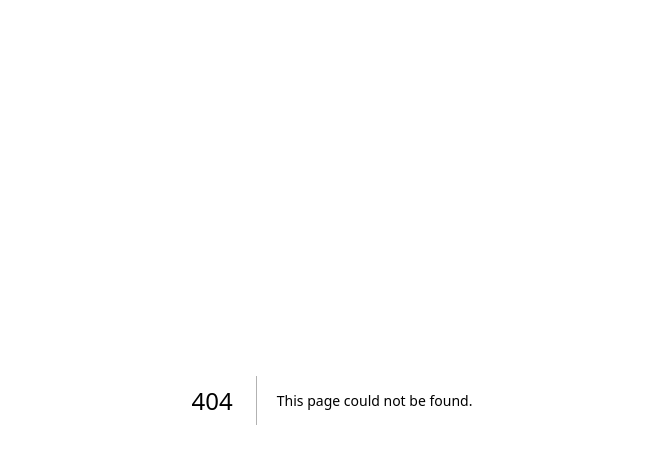
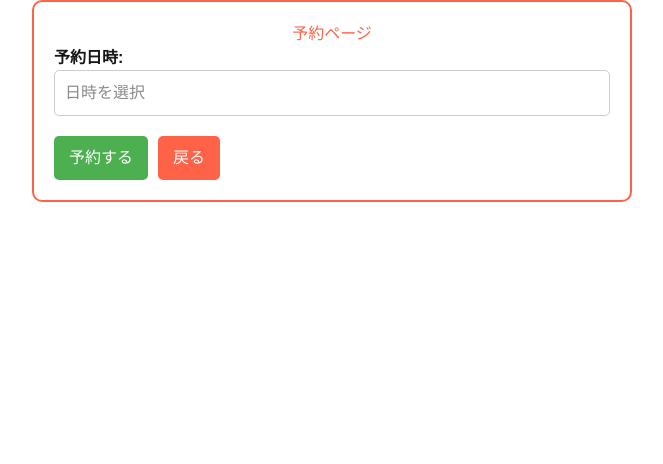
Before and after one commit to daikitazaki/foodswho, a Next.js app: page /reserve/1 in a window 1280 px wide. Before the commit this address had no page. Shown: the top 464 px of the page, without its empty margins (308-971 px from the left). Built offline with nearby package versions, Linux system fonts and the light colour scheme.

Commit message:
予約機能の実装commit

```diff
--- a/app/page.tsx
+++ b/app/page.tsx
@@ -22,6 +22,9 @@ const Page: React.FC = () => {
     const [user, setUser] = useState<any>(null); // ユーザーの状態を管理
     const [menuOpen, setMenuOpen] = useState<boolean>(false); // ハンバーガーメニューの状態
     const router = useRouter();
+
+    const reservation = localStorage.getItem('reservation');
+    const reservationData = reservation ? JSON.parse(reservation) : null;
 
     useEffect(() => {
         const fetchRestaurants = async () => {
@@ -155,11 +158,17 @@ const Page: React.FC = () => {
                             </button>
                             {menuOpen && (
                                 <div style={{ position: 'absolute', right: 0, backgroundColor: '#fff', border: '1px solid #ddd', borderRadius: '5px', boxShadow: '0 2px 4px rgba(0, 0, 0, 0.1)', zIndex: 100 }}>
-                                    <Link href="/account">
-                                        <p style={{ padding: '10px', margin: 0, cursor: 'pointer', transition: 'background-color 0.3s' }} onMouseEnter={(e) => e.currentTarget.style.backgroundColor = '#f0f0f0'} onMouseLeave={(e) => e.currentTarget.style.backgroundColor = '#fff'}>
-                                            アカウント情報
-                                        </p>
-                                    </Link>
+                                    <div style={{ padding: '10px' , color: '#000'}}>
+                                        <h3>予約情報</h3>
+                                        {reservationData ? (
+                                            <div>
+                                                <p>ユーザー名: {reservationData.username}</p>
+                                                <p>予約日時: {reservationData.date}</p>
+                                            </div>
+                                        ) : (
+                                            <p>予約情報はありません。</p>
+                                        )}
+                                    </div>
                                     <p onClick={handleLogout} style={{ padding: '10px', margin: 0, cursor: 'pointer', color: '#ff6347', transition: 'background-color 0.3s' }} onMouseEnter={(e) => e.currentTarget.style.backgroundColor = '#ffe4e1'} onMouseLeave={(e) => e.currentTarget.style.backgroundColor = '#fff'}>
                                         ログアウト
                                     </p>
--- /dev/null
+++ b/app/reserve/[id]/page.tsx
@@ -0,0 +1,79 @@
+"use client";
+
+import React, { useState, useEffect } from 'react';
+import { useParams, useRouter } from 'next/navigation';
+import Link from 'next/link';
+import DatePicker from 'react-datepicker';
+import 'react-datepicker/dist/react-datepicker.css'; // CSSをインポート
+import Cookies from 'js-cookie'; // js-cookieをインポート
+
+const ReservePage: React.FC = () => {
+    const params = useParams<{ id: string }>();
+    const id = params.id;
+    const router = useRouter();
+
+    const [username, setUsername] = useState<string | null>(null); // ユーザー名の状態を管理
+    const [selectedDate, setSelectedDate] = useState<Date | null>(null); // 選択された日時の状態を管理
+
+    useEffect(() => {
+        // クッキーからユーザー名を取得
+        const storedName = Cookies.get('username'); // cookieから取得
+        if (storedName) {
+            setUsername(storedName); // 登録時に入力したユーザー名を設定
+        }
+    }, []);
+
+    const handleReserve = () => {
+        // 日時が未入力の場合はアラートを表示
+        if (!selectedDate) {
+            alert('予約日時を選択してください。');
+            return; // 処理を中断
+        }
+
+        // 予約処理を実装します
+        console.log(`予約が完了しました: ${username}, 日時: ${selectedDate}`);
+
+        // 予約情報をlocalStorageに保存
+        const reservation = {
+            username: username,
+            date: selectedDate,
+            restaurantId: id,
+        };
+        localStorage.setItem('reservation', JSON.stringify(reservation)); // 予約情報を保存
+
+        // 予約完了メッセージを表示
+        alert(`予約が完了しました: ${username}, 日時: ${selectedDate}`);
+
+        // トップページに遷移
+        router.push('/'); // トップページに遷移
+    };
+
+    return (
+        <div style={{ padding: '20px', maxWidth: '600px', margin: 'auto', border: '2px solid #ff6347', borderRadius: '10px', backgroundColor: '#fff' }}>
+            <h2 style={{ textAlign: 'center', color: '#ff6347' }}>予約ページ</h2>
+            {username && <p>ログイン中のユーザー: {username}</p>}
+            <div style={{ marginBottom: '20px' }}>
+                <label style={{ fontWeight: 'bold' }}>予約日時:</label>
+                <div style={{ width: '100%', padding: '10px', borderRadius: '5px', border: '1px solid #ccc' }}>
+                    <DatePicker
+                        selected={selectedDate}
+                        onChange={(date) => setSelectedDate(date)}
+                        showTimeSelect
+                        dateFormat="Pp"
+                        timeFormat="HH:mm"
+                        timeIntervals={15}
+                        placeholderText="日時を選択"
+                    />
+                </div>
+            </div>
+            <button onClick={handleReserve} style={{ display: 'inline-block', padding: '10px 15px', backgroundColor: '#4CAF50', color: '#fff', border: 'none', borderRadius: '5px', cursor: 'pointer' }}>
+                予約する
+            </button>
+            <Link href={`/restaurant/${id}`} style={{ display: 'inline-block', padding: '10px 15px', backgroundColor: '#ff6347', color: '#fff', border: 'none', borderRadius: '5px', cursor: 'pointer', textAlign: 'center', textDecoration: 'none', marginLeft: '10px' }}>
+                戻る
+            </Link>
+        </div>
+    );
+};
+
+export default ReservePage;
--- a/app/restaurant/[id]/page.tsx
+++ b/app/restaurant/[id]/page.tsx
@@ -63,8 +63,11 @@ const RestaurantDetail: React.FC = () => {
                 <label style={{ fontWeight: 'bold' }}>画像URL:</label>
                 <p style={{ margin: '5px 0' }}>{restaurant.image_url}</p>
             </div>
-            <Link href="/" style={{ display: 'inline-block', padding: '10px 15px', backgroundColor: '#ff6347', color: '#fff', border: 'none', borderRadius: '5px', cursor: 'pointer', textAlign: 'center', textDecoration: 'none' }}>
+            <Link href="/" style={{ display: 'inline-block', padding: '10px 15px', backgroundColor: '#ff6347', color: '#fff', border: 'none', borderRadius: '5px', cursor: 'pointer', textAlign: 'center', textDecoration: 'none', marginBottom: '10px' }}>
                 戻る
+            </Link>
+            <Link href={`/reserve/${id}`} style={{ display: 'inline-block', padding: '10px 15px', backgroundColor: '#4CAF50', color: '#fff', border: 'none', borderRadius: '5px', cursor: 'pointer', textAlign: 'center', textDecoration: 'none' }}>
+                予約する
             </Link>
         </div>
     );
--- a/package.json
+++ b/package.json
@@ -10,8 +10,10 @@
   },
   "dependencies": {
     "@supabase/supabase-js": "^2.49.1",
+    "js-cookie": "^3.0.5",
     "next": "15.2.1",
     "react": "^19.0.0",
+    "react-datepicker": "^8.1.0",
     "react-dom": "^19.0.0",
     "react-slick": "^0.30.3",
     "slick-carousel": "^1.8.1"
@@ -19,6 +21,7 @@
   "devDependencies": {
     "@eslint/eslintrc": "^3",
     "@tailwindcss/postcss": "^4",
+    "@types/js-cookie": "^3.0.6",
     "@types/node": "^20",
     "@types/react": "^19",
     "@types/react-dom": "^19",
```
Also changed, not shown: 1 other file (tests, documents, lock files or other folders).
